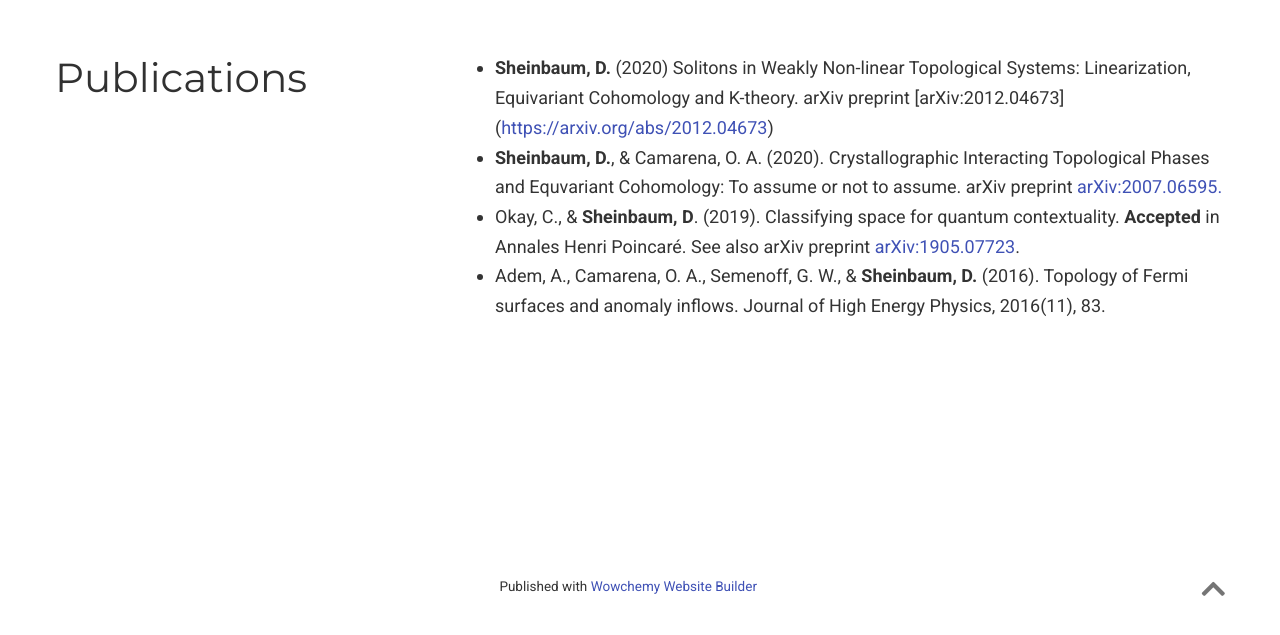
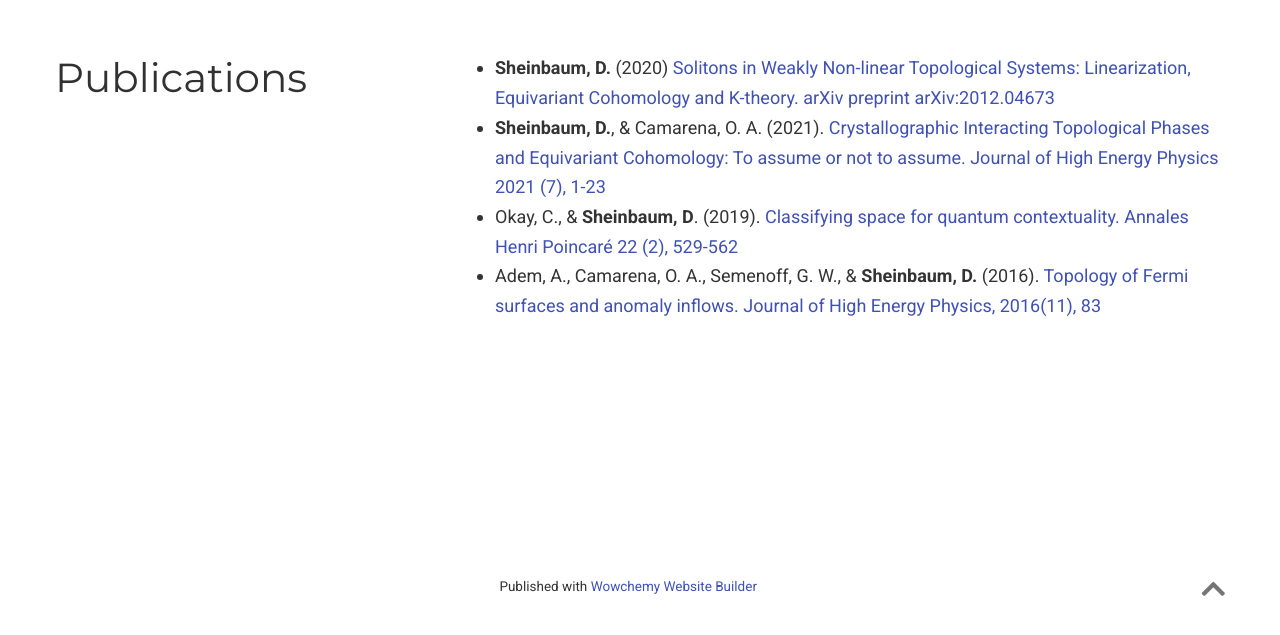
Before and after one commit to d-shein/d-shein.github.io, a plain HTML site: page index.html in a window 1280 px wide. Shown: the part 1421-2056 px from the top of the page. Drawn offline with nearby package versions, Linux system fonts and the light colour scheme; some packages are replaced by stand-ins of ours.

Commit message:
links a articulos

```diff
--- a/index.html
+++ b/index.html
@@ -998,12 +998,14 @@
   <div class="col-12 col-lg-8">
 
     <ul>
-<li><strong>Sheinbaum, D.</strong> (2020) Solitons in Weakly Non-linear Topological Systems: Linearization, Equivariant Cohomology and K-theory. arXiv preprint [arXiv:2012.04673] (<a href="https://arxiv.org/abs/2012.04673">https://arxiv.org/abs/2012.04673</a>)</li>
-<li><strong>Sheinbaum, D.</strong>, &amp; Camarena, O. A. (2020). Crystallographic Interacting Topological Phases and Equvariant Cohomology: To assume or not to assume. arXiv preprint
-<a href="https://arxiv.org/abs/2007.06595" target="_blank" rel="noopener">arXiv:2007.06595.</a></li>
-<li>Okay, C., &amp; <strong>Sheinbaum, D</strong>. (2019). Classifying space for quantum contextuality. <strong>Accepted</strong> in Annales Henri Poincaré. See also arXiv preprint
-<a href="https://arxiv.org/abs/1905.07723" target="_blank" rel="noopener">arXiv:1905.07723</a>.</li>
-<li>Adem, A., Camarena, O. A., Semenoff, G. W., &amp; <strong>Sheinbaum, D.</strong> (2016). Topology of Fermi surfaces and anomaly inflows. Journal of High Energy Physics, 2016(11), 83.</li>
+<li><strong>Sheinbaum, D.</strong> (2020)
+<a href="https://arxiv.org/abs/2012.04673" target="_blank" rel="noopener">Solitons in Weakly Non-linear Topological Systems: Linearization, Equivariant Cohomology and K-theory. arXiv preprint arXiv:2012.04673</a></li>
+<li><strong>Sheinbaum, D.</strong>, &amp; Camarena, O. A. (2021).
+<a href="https://link.springer.com/content/pdf/10.1007/JHEP07%282021%29139.pdf" target="_blank" rel="noopener">Crystallographic Interacting Topological Phases and Equivariant Cohomology: To assume or not to assume. Journal of High Energy Physics 2021 (7), 1-23</a></li>
+<li>Okay, C., &amp; <strong>Sheinbaum, D</strong>. (2019).
+<a href="https://link.springer.com/article/10.1007/s00023-020-00993-3" target="_blank" rel="noopener">Classifying space for quantum contextuality. Annales Henri Poincaré 22 (2), 529-562</a></li>
+<li>Adem, A., Camarena, O. A., Semenoff, G. W., &amp; <strong>Sheinbaum, D.</strong> (2016).
+<a href="https://link.springer.com/content/pdf/10.1007/JHEP11%282016%29083.pdf" target="_blank" rel="noopener">Topology of Fermi surfaces and anomaly inflows. Journal of High Energy Physics, 2016(11), 83</a></li>
 </ul>
 
 
```
